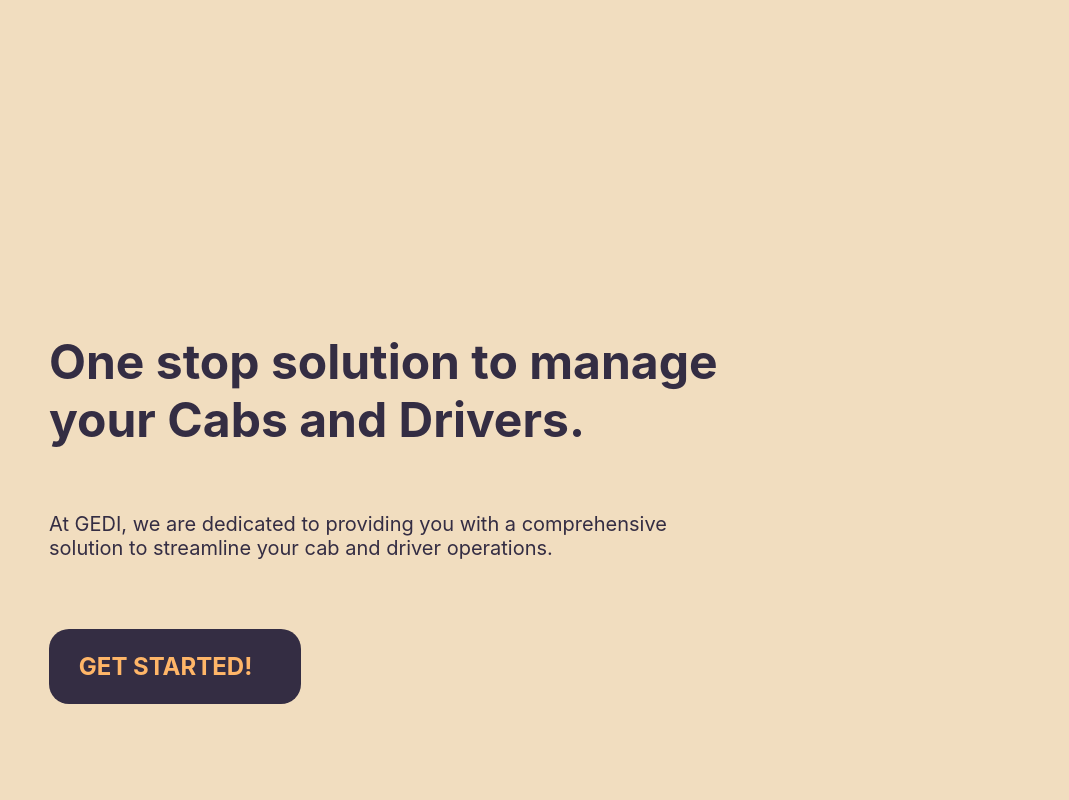
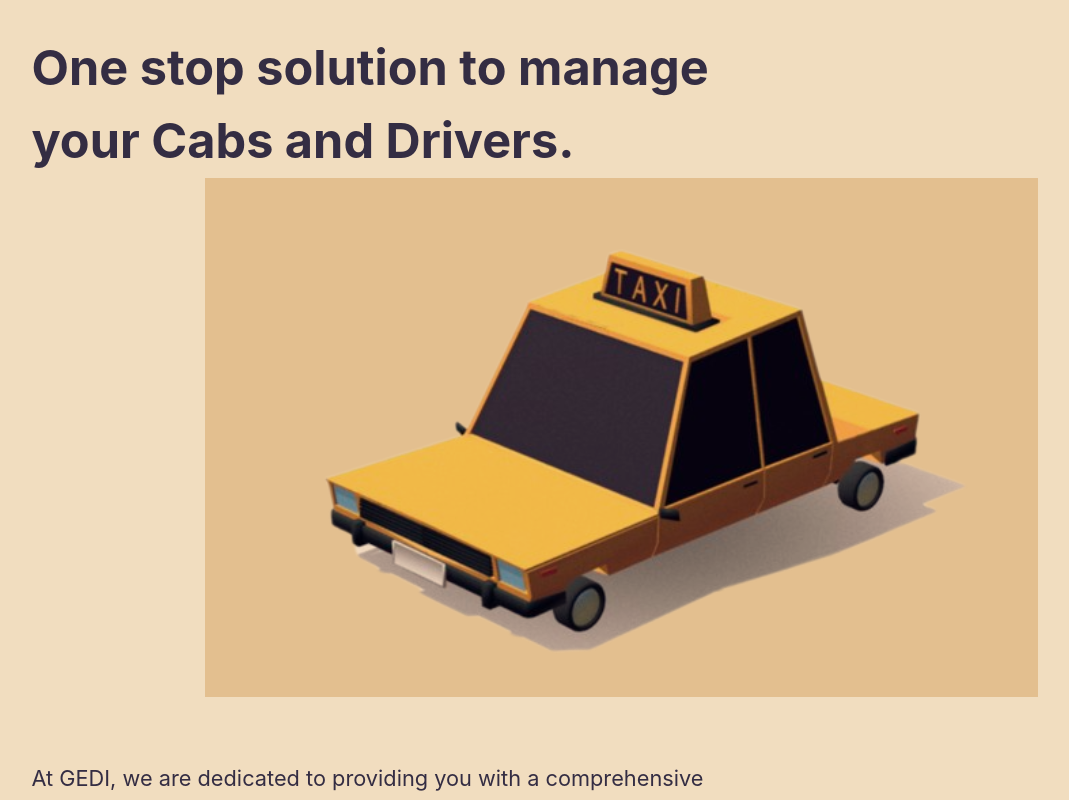
Before and after one commit to n1ti/Cab-App, a React (Vite) app: page / in a window 1280 px wide. Shown: the top 800 px of the page, without its empty margins (37-1106 px from the left). Built offline with nearby package versions, Linux system fonts and the light colour scheme.

Commit message:
Reactive Landing

```diff
--- a/src/components/Landing.css
+++ b/src/components/Landing.css
@@ -4,36 +4,37 @@
     background: #F1DDBF;
     font-family: 'Inter', sans-serif;
     font-style: sans-serif;
-    /* outline: 1px solid red; */
+    /* outline: 1px solid red;  */
   }
 
-  .maintext
-  {
-    position: absolute;
-    width: 690px;
-    height: 157px;
-    left: 86px;
-    top: 333px;
+.container{
+    position: relative;
+    top: 13.16%;
+    padding-left: 3%;
+    display: flexbox;
+    flex-direction: row;
+}
+.maintext{
+    position: relative;
+    width: 60%;
+    height: 17.8%;
+    display: flexbox;
+    top: 21.65%;
     text-align: left;
     font-weight: 700;
-    font-size: 48px;
-    line-height: 58px;
-
+    font-size: 3.8vw;
     color: #342D43;
 }
 
-  .subtext
-  {
-    position: absolute;
-    width: 636px;
-    height: 50px;
-    left: 86px;
-    top: 512px;
+.subtext{
+    position: relative;
+    width: 60%;
+    padding-top: 5%;
+    padding-bottom: 5%;
     text-align: left;
     font-weight: 400;
-    font-size: 20px;
-    line-height: 24px;
-
+    display: flexbox;
+    font-size: 1.7vw;
     color: #342D43;
 }
 
@@ -41,16 +42,15 @@
     background: #342D43;
     transition-duration: 0.3s;
     font-weight: 700;
-    font-size: 24px;
+    font-size: 1.8vw;
+    align-items: left;
     display: flex;
-    align-items: center;
     text-align: center;
     color: #FFB668;
-    position: absolute;
-    width: 252px;
-    height: 75px;
-    left: 86px;
-    top: 629px;
+    position: relative;
+    width: 25%;
+    height: 20%;
+    top: 20%;
     border-radius: 20px;
 }
 .getstartedB:hover:enabled {
@@ -58,3 +58,17 @@
     border: 2px solid #342D43;
     color: #342D43;
 }
+
+.image{
+    position: relative;
+    display: flexbox;
+    width: 60%;
+    height: 40%;
+    left: 30%;
+    top: 10%;
+    mix-blend-mode: multiply;
+}
+
+.car{
+    mix-blend-mode: multiply;
+}
--- a/src/components/Landing.jsx
+++ b/src/components/Landing.jsx
@@ -1,12 +1,15 @@
 import './Landing.css';
 import React from "react";
+import Car from '../assets/car.svg';
 
 const Landing = () => {
     return (
-        <div>
+        <div className='container'>
             <div className='maintext'>
-            One stop solution to manage
-            your Cabs and Drivers.
+            One stop solution to manage your Cabs and Drivers.
+            </div>
+            <div className='w-9 h-9 objects-contain'>
+                <img src={Car} className='car'/>
             </div>
             <div className='subtext'>
             At GEDI, we are dedicated to providing you with a comprehensive solution to streamline your cab and driver operations.
@@ -16,7 +19,7 @@
             <button
             className="getstartedB"
             >
-            GET STARTED!
+            G E T &nbsp; S T A R T E D !
             </button>
         </div>
     )
```
Also changed, not shown: src/assets/car.svg (added). Lines whose indentation alone changed are shown as unchanged.
